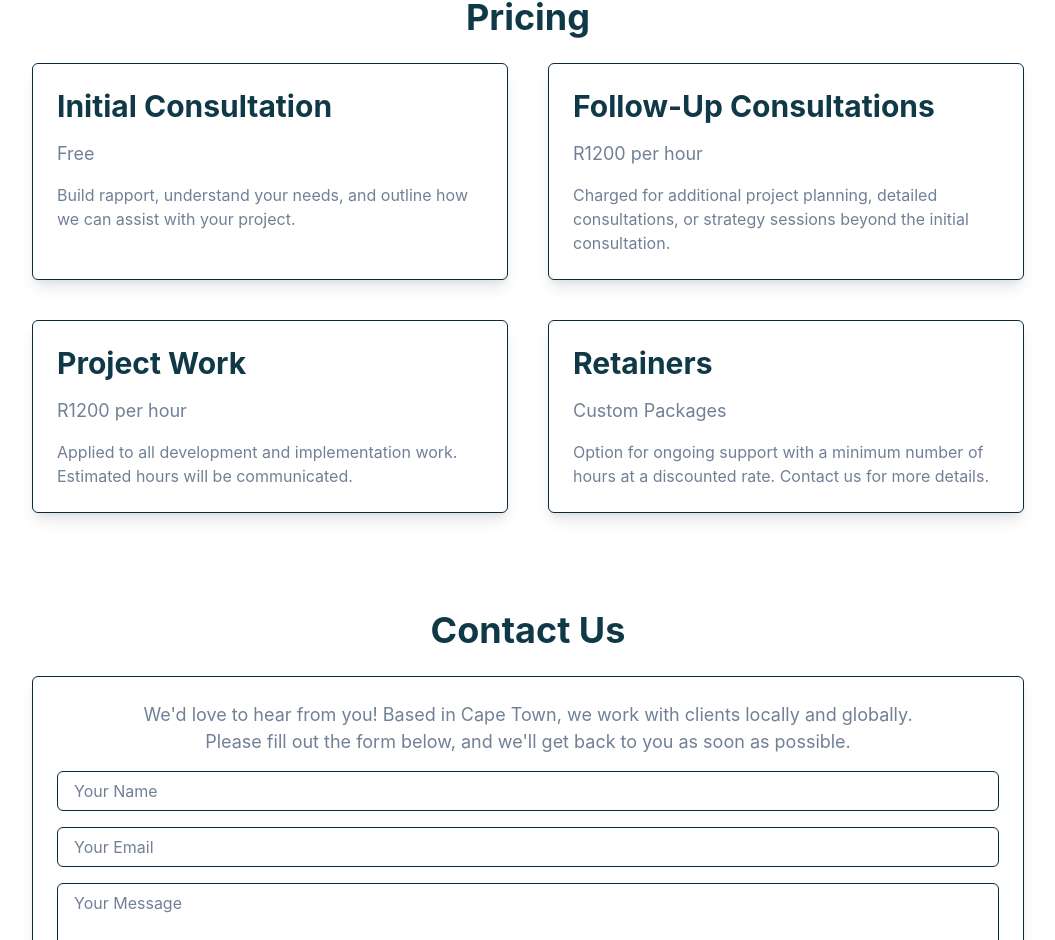
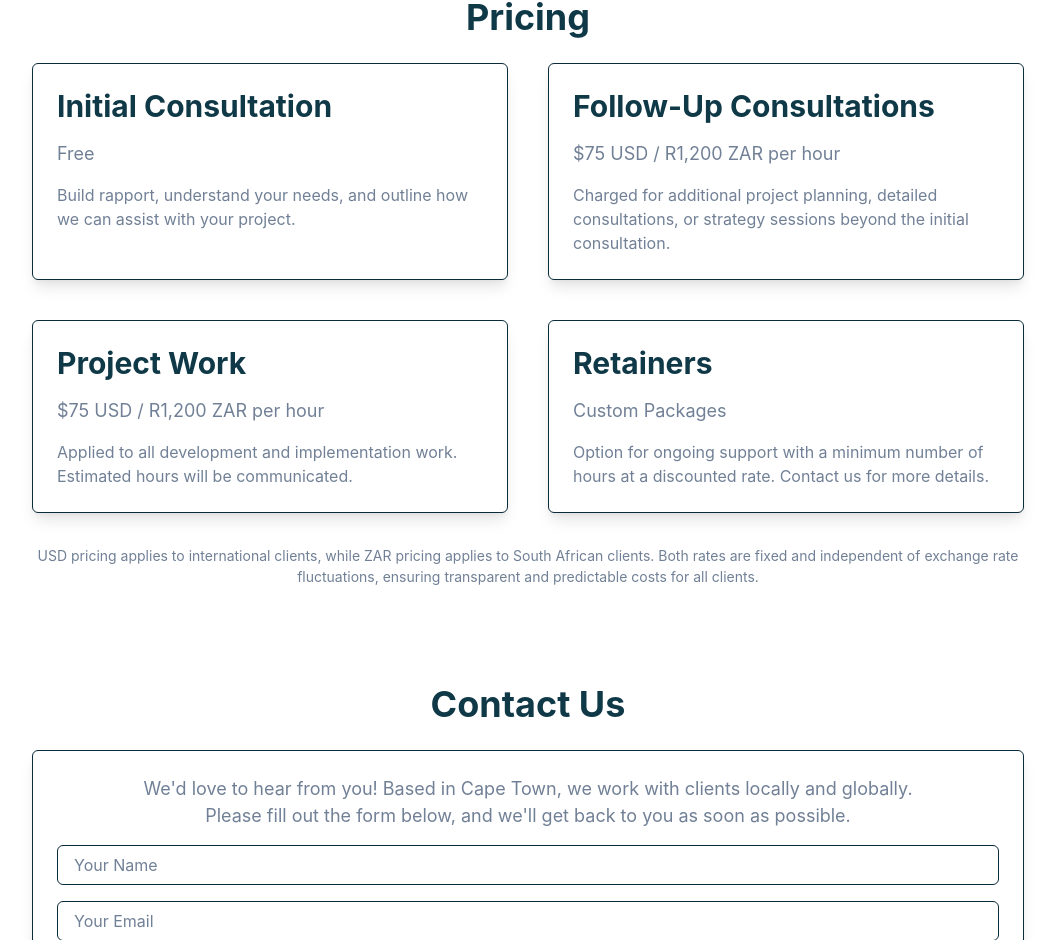
Before and after one commit to wernerbrynard/web-artisan, a Next.js app: page / in a window 1280 px wide. Shown: the part 1547-2487 px from the top of the page, without its empty margins (112-1167 px from the left). Built offline with nearby package versions, Linux system fonts and the light colour scheme; no server answers.

Commit message:
Added $ rates to pricing

```diff
--- a/src/components/Pricing.js
+++ b/src/components/Pricing.js
@@ -1,5 +1,5 @@
 // src/components/Pricing.js
-'use client'
+'use client';
 
 import {
   Container,
@@ -8,10 +8,8 @@ import {
   Heading,
   Text,
   Stack,
-  Button,
   useBreakpointValue,
-} from '@chakra-ui/react'
-// import ScrollToContactButton from './ScrollToContactButton';
+} from '@chakra-ui/react';
 
 export default function Pricing() {
   return (
@@ -51,7 +49,7 @@ export default function Pricing() {
               Follow-Up Consultations
             </Heading>
             <Text color={'var(--text-light-color)'} fontSize={'lg'}>
-              R1200 per hour
+              $75 USD / R1,200 ZAR per hour
             </Text>
             <Text color={'var(--text-light-color)'} fontSize={'md'}>
               Charged for additional project planning, detailed consultations, or strategy sessions beyond the initial consultation.
@@ -70,7 +68,7 @@ export default function Pricing() {
               Project Work
             </Heading>
             <Text color={'var(--text-light-color)'} fontSize={'lg'}>
-              R1200 per hour
+              $75 USD / R1,200 ZAR per hour
             </Text>
             <Text color={'var(--text-light-color)'} fontSize={'md'}>
               Applied to all development and implementation work. Estimated hours will be communicated.
@@ -97,7 +95,14 @@ export default function Pricing() {
           </Stack>
         </Box>
       </SimpleGrid>
-      {/* <ScrollToContactButton /> */}
+      <Text
+        color={'var(--text-light-color)'}
+        fontSize={'sm'}
+        textAlign={'center'}
+        mt={8}
+      >
+        USD pricing applies to international clients, while ZAR pricing applies to South African clients. Both rates are fixed and independent of exchange rate fluctuations, ensuring transparent and predictable costs for all clients.
+      </Text>
     </Container>
-  )
+  );
 }
```
Also changed, not shown: 1 other file (tests, documents, lock files or other folders).
